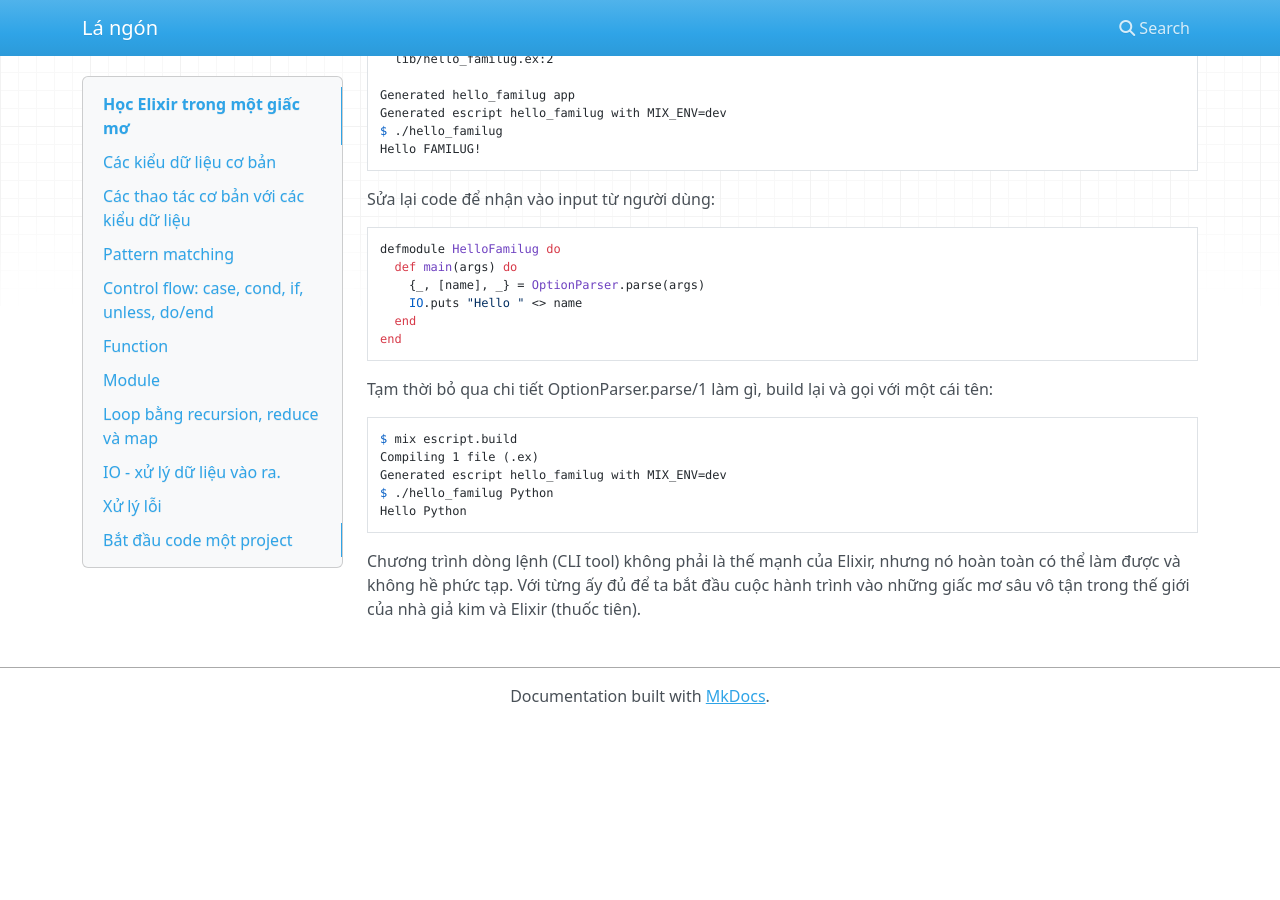
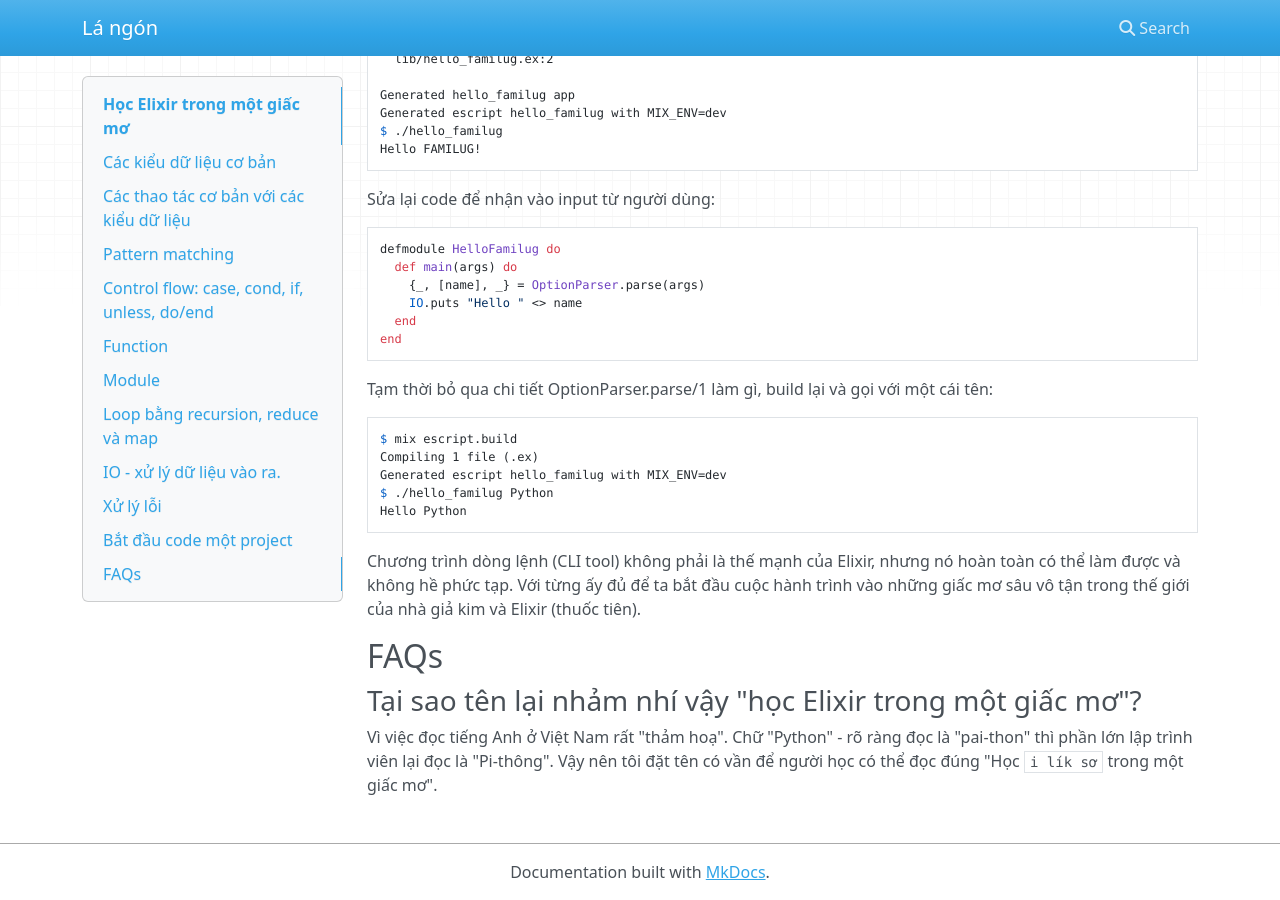
Before and after one commit to hvnsweeting/elixir-trong-mot-giac-mo, an MkDocs documentation site: the page built from docs/index.md, in a window 1280 px wide and 900 px high, scrolled down 24550 px. Built offline with MkDocs 1.6.1, drawn with Linux system fonts in a browser that asks for light colours; nearby versions of some CDN libraries; before the commit the page ends 25274 px from its top, so only the background shows below that.

Commit message:
Add FAQs

````diff
--- a/docs/index.md
+++ b/docs/index.md
@@ -1334,3 +1334,10 @@ Hello Python
 ```
 
 Chương trình dòng lệnh (CLI tool) không phải là thế mạnh của Elixir, nhưng nó hoàn toàn có thể làm được và không hề phức tạp. Với từng ấy đủ để ta bắt đầu cuộc hành trình vào những giấc mơ sâu vô tận trong thế giới của nhà giả kim và Elixir (thuốc tiên).
+
+
+## FAQs
+### Tại sao tên lại nhảm nhí vậy "học Elixir trong một giấc mơ"?
+
+Vì việc đọc tiếng Anh ở Việt Nam rất "thảm hoạ".
+Chữ "Python" - rõ ràng đọc là "pai-thon" thì phần lớn lập trình viên lại đọc là "Pi-thông". Vậy nên tôi đặt tên có vần để người học có thể đọc đúng "Học `i lík sơ` trong một giấc mơ".
````
